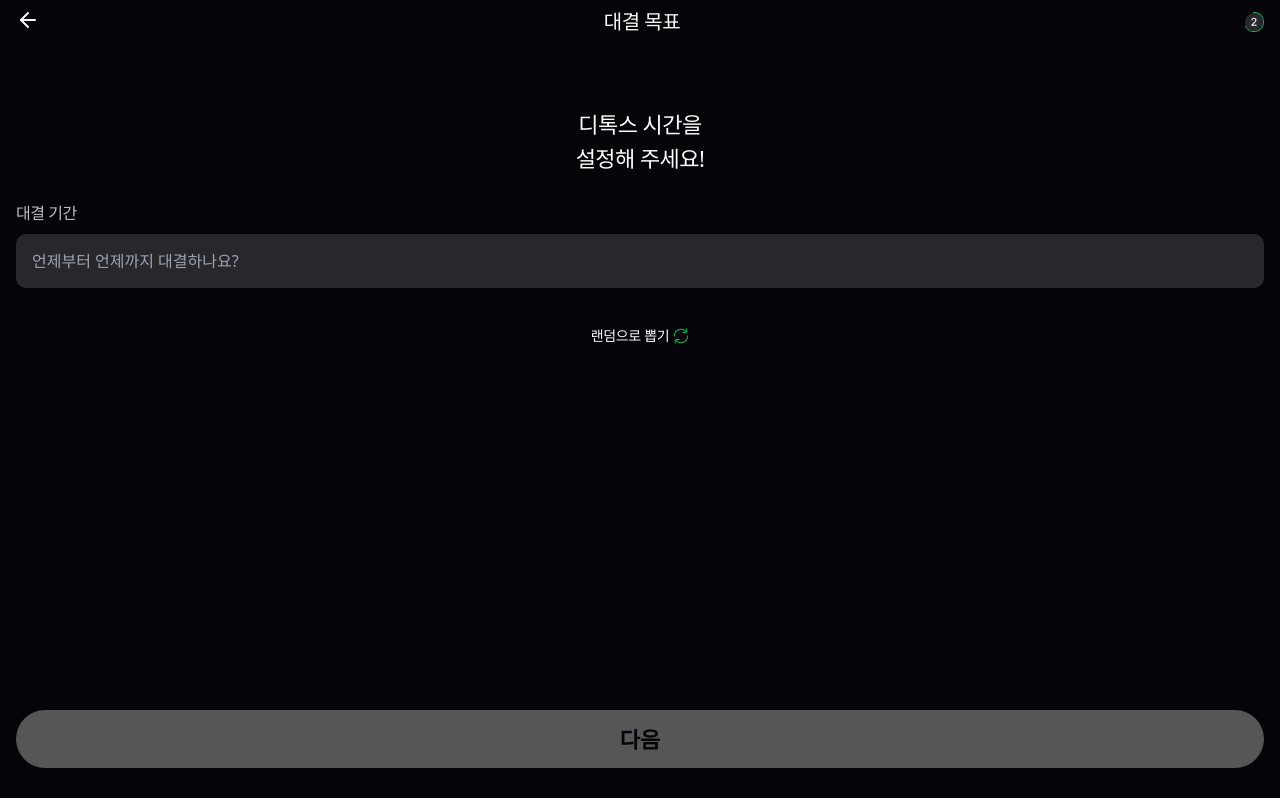
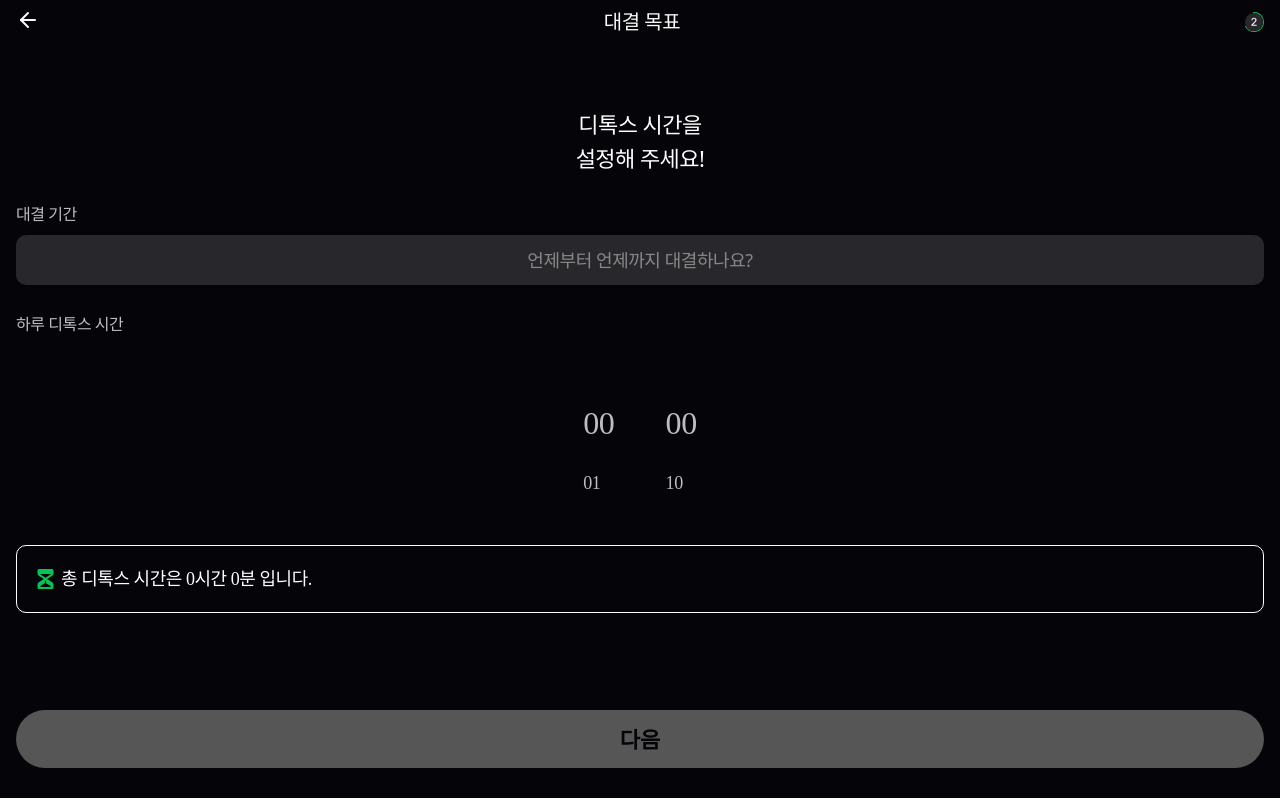
Before and after one commit to raon-code/apptitude-client, a React (Create React App) app: page /makeBattle in a window 1280 px wide. Both pictures are taken after a click on the button "다음". Built offline with nearby package versions, Linux system fonts and the light colour scheme.

Commit message:
[refactor] calendar 수정

```diff
--- a/package.json
+++ b/package.json
@@ -3,6 +3,7 @@
   "version": "0.1.0",
   "private": true,
   "dependencies": {
+    "classnames": "^2.5.1",
     "cra-template": "1.2.0",
     "framer-motion": "^11.1.5",
     "moment": "^2.30.1",
--- a/src/components/Calendar.jsx
+++ b/src/components/Calendar.jsx
@@ -1,32 +1,24 @@
-import React, { useState } from 'react';
+import React, { useEffect, useState } from 'react';
 import Calendar from 'react-calendar';
-import styled from "styled-components";
+import styled from 'styled-components';
 import 'react-calendar/dist/Calendar.css';
-import moment from "moment";
+import moment from 'moment';
 
 const BattleCalendar = ({ onChange, value }) => {
   const CalendarContainer = styled.div`
     position: relative;
+    width: 100%;
   `;
 
   const DropdownButton = styled.button`
-    width: 200px;
-    height: 48px;
-    border: 0.8px solid var(--festie-gray-600, #949494);
+    width: 100%;
+    padding: 16px;
     border-radius: 10px;
-    padding: 0px 12px;
-    color: var(--festie-gray-800, #3a3a3a);
-    font-family: SUIT Variable;
-    font-size: 16px;
-    font-style: normal;
+    background-color: var(--inputBox_color, #28272b);
+    color: #888;
+    font-size: 18px;
     font-weight: 500;
-    line-height: 140%;
-    text-align: start;
-    appearance: none;
-    background-color: white;
-    background-repeat: no-repeat;
-    background-position: right 12px center;
-    background-size: 12px;
+    letter-spacing: -0.45px;
   `;
 
   const CalendarWrapper = styled.div`
@@ -34,27 +26,60 @@ const BattleCalendar = ({ onChange, value }) => {
     position: absolute;
     top: 100%;
     left: 0;
-    display: ${(props) => (props.isOpen ? "block" : "none")};
+    display: ${(props) => (props.isOpen ? 'block' : 'none')};
+    .react-calendar__tile--now {
+      background: #ef5350;
+      color: #fafafa;
+    }
+
+    .react-calendar__tile--now:enabled:hover,
+    .react-calendar__tile--now:enabled:focus {
+      background: #ef5350;
+      color: #fafafa;
+    }
+    .react-calendar__tile--active {
+      background: #7fb77e;
+      color: white;
+    }
+    .react-calendar__tile--active:enabled:hover,
+    .react-calendar__tile--active:enabled:focus {
+      background: #7fb77e;
+    }
   `;
 
-  const [nowDate, setNowDate] = useState("날짜");
+  const [startDate, setStartDate] = useState('언제부터 언제까지 대결하나요?');
+  const [endDate, setEndDate] = useState(null);
   const [isOpen, setIsOpen] = useState(false);
 
   const handleToggleCalendar = () => {
     setIsOpen(!isOpen);
   };
 
-  const handleDateChange = (selectedDate) => {
-    onChange(selectedDate);
-    setIsOpen(false);
-    setNowDate(moment(selectedDate).format("YYYY년 MM월 DD일"));
+  // const handleDateChange = (selectedDate) => {
+  //   onChange(selectedDate);
+  //   setIsOpen(false);
+  //   setNowDate(moment(selectedDate).format('YYYY년 MM월 DD일'));
+  // };
+
+  const changeDate = (e) => {
+    const startDateFormat = moment(e[0]).format('YYYY.MM.DD');
+    const endDateFormat = moment(e[1]).format('YYYY.MM.DD');
+    // 여행 시작일자와 마치는일자의 값이 변할 때마다 값을 다시 세팅해줌
+    setStartDate(startDateFormat);
+    setEndDate(endDateFormat);
   };
 
   return (
     <CalendarContainer>
-      <DropdownButton onClick={handleToggleCalendar}>{nowDate}</DropdownButton>
+      <DropdownButton onClick={handleToggleCalendar}>
+        {startDate} {endDate}
+      </DropdownButton>
       <CalendarWrapper isOpen={isOpen}>
-        <Calendar onChange={handleDateChange} value={value}></Calendar>
+        <Calendar
+          onChange={changeDate} // 적용된 부분
+          selectRange={true}
+          formatDay={(locale, date) => moment(date).format('DD')}
+        ></Calendar>
       </CalendarWrapper>
     </CalendarContainer>
   );
--- a/src/pages/MakeBattle.jsx
+++ b/src/pages/MakeBattle.jsx
@@ -2,6 +2,8 @@ import styled from 'styled-components';
 import { useState } from 'react';
 import Back from '../components/Back';
 import Button from '../components/Button';
+import BattleCalendar from '../components/Calendar';
+import TimePicker from '../components/TimePicker';
 
 const titles = ['대결 이름', '대결 목표', '대결 보상', '대결 확인'];
 const stepInfo = [
@@ -27,6 +29,12 @@ const placeholders = [
   '이름은 최대 20자입니다.'
 ];
 const stepTitles = ['대결 이름', '대결 기간', '대결 보상', '대결 확인'];
+const randomBattleName = [
+  '더이상 이렇게 살 수는 없다',
+  '스마트폰 중독자 탈출 챌린지',
+  '디낳괴'
+];
+const randomBenefit = ['떡볶이 쏘기', '치킨 쏘기', '송금 100만원'];
 
 const FieldWrap = styled.div`
   width: 100vw;
@@ -34,6 +42,9 @@ const FieldWrap = styled.div`
   background-color: #050409;
   padding: 64px 16px 0;
   border: none;
+  display: flex;
+  flex-direction: column;
+  gap: 32px;
 `;
 const StepInfo = styled.h2`
   display: flex;
@@ -46,20 +57,21 @@ const StepInfo = styled.h2`
   font-weight: 500;
   line-height: 34px; /* 154.545% */
   letter-spacing: -0.55px;
-  margin-bottom: 31px;
+  /* margin-bottom: 31px; */
 `;
 const InputField = styled.div`
   width: 100%;
   display: flex;
   flex-direction: column;
   gap: 12px;
-  margin-bottom: 32px;
+  /* margin-bottom: 32px; */
 `;
 const StepInput = styled.input`
   width: 100%;
   padding: 16px;
   border-radius: 10px;
   background-color: var(--inputBox_color, #28272b);
+  color: #fefefe;
 `;
 const InputTitle = styled.h4`
   color: #bebdc4;
@@ -83,6 +95,8 @@ const RandomButton = styled.div`
     font-size: 14px;
     font-weight: 500;
     letter-spacing: -0.35px;
+    border-radius: 30px;
+    background-color: var(--inputBox_color, #28272b);
   }
 
   span {
@@ -93,7 +107,33 @@ const RandomButton = styled.div`
     display: inline-block;
   }
 `;
-
+const BattleTime = styled.div`
+  color: #bebdc4;
+  font-family: Pretendard;
+  font-size: 16px;
+  font-weight: 500;
+  letter-spacing: -0.4px;
+  p {
+    padding: 16px;
+    color: #fefefe;
+    font-size: 18px;
+    font-weight: 500;
+    line-height: 34px; /* 188.889% */
+    letter-spacing: -0.45px;
+    border-radius: 10px;
+    border: 1px solid #fff;
+    display: flex;
+    align-items: center;
+    gap: 4px;
+    margin-top: 32px;
+  }
+  span {
+    background-image: url('../../../Hhourglass_move_light_fill.svg');
+    width: 24px;
+    height: 24px;
+    display: inline-block;
+  }
+`;
 export default function Battle() {
   const [index, setIndex] = useState(0);
   const [title, setTitle] = useState(titles[index]);
@@ -102,6 +142,14 @@ export default function Battle() {
   const [inputValue, setInputValue] = useState('');
   const [statusImage, setStatusImage] = useState('../../../status_1:3.svg');
   const [placeholder, setPlaceholder] = useState(placeholders[index]);
+  const [selectedTime, setSelectedTime] = useState({ hour: 0, minute: 0 }); // State to store selected time
+
+  const handleSetHours = (selectedHour) => {
+    console.log('Selected hour:', selectedHour);
+  };
+  const handleSetMinutes = (minutes) => {
+    console.log('Selected minutes:', minutes);
+  };
 
   function onClick() {
     if (titles.length === index + 1) {
@@ -112,6 +160,7 @@ export default function Battle() {
     setTitle(titles[index + 1]);
     setPlaceholder(placeholders[index + 1]);
     if (index === 2) {
+      console.log(index);
       setStep('확인했습니다!');
     }
     setStatusImage(`../../../status_${index + 2}:3.svg`);
@@ -131,6 +180,10 @@ export default function Battle() {
     setStatusImage(`../../../status_${index}:3.svg`);
   }
 
+  function getRandomItemFromArray(arr) {
+    return arr[Math.floor(Math.random() * arr.length)];
+  }
+
   return (
     <div>
       <Back
@@ -143,18 +196,53 @@ export default function Battle() {
         <StepInfo>{stepInfo[index]}</StepInfo>
         <InputField>
           <InputTitle className='inputTitle'>{stepTitles[index]}</InputTitle>
+          {index === 1 ? (
+            <BattleCalendar
+              onChange={(selectedDate) => {
+                // 선택한 날짜 범위를 상태로 업데이트
+                console.log(selectedDate);
+              }}
+              value={{ startDate: new Date(), endDate: new Date() }} // 초기값 설정
+            />
+          ) : (
             <StepInput
               type='text'
               placeholder={placeholder}
               value={inputValue}
               onChange={(e) => setInputValue(e.target.value)}
             />
+          )}
         </InputField>
+        {index === 1 ? (
+          <BattleTime>
+            <InputTitle className='inputTitle'>하루 디톡스 시간</InputTitle>
+            <TimePicker
+              setHours={(hour) => setSelectedTime({ ...selectedTime, hour })} // Callback to update selected hour
+              setMinutes={(minute) =>
+                setSelectedTime({ ...selectedTime, minute })
+              }
+            />
+            {/* 시간 설정 */}
+            <p>
+              <span></span>
+              {`총 디톡스 시간은 ${selectedTime.hour}시간 ${selectedTime.minute}분 입니다.`}
+            </p>
+          </BattleTime>
+        ) : (
           <RandomButton>
-          <button>
+            <button
+              onClick={() => {
+                if (index === 2) {
+                  setInputValue(getRandomItemFromArray(randomBenefit));
+                } else {
+                  setInputValue(getRandomItemFromArray(randomBattleName));
+                }
+              }}
+            >
               랜덤으로 뽑기<span></span>
             </button>
           </RandomButton>
+        )}
       </FieldWrap>
       <Button clickEvent={onClick} step={step} confirm={confirm} />
     </div>
```
Also changed, not shown: public/Hhourglass_move_light_fill.svg (added), 1 other file (tests, documents, lock files or other folders). Lines whose indentation alone changed are shown as unchanged.
